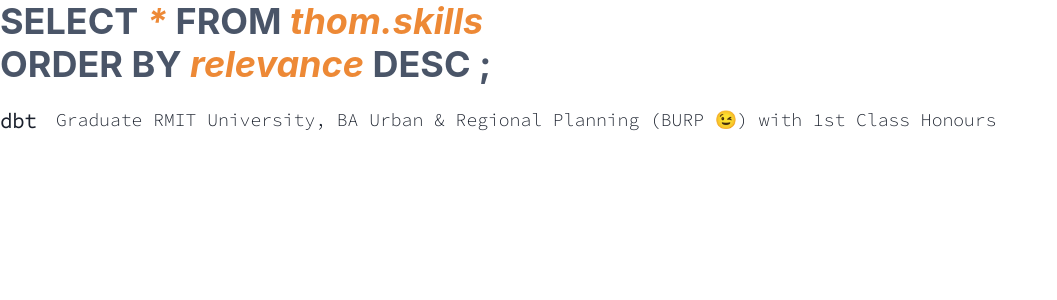
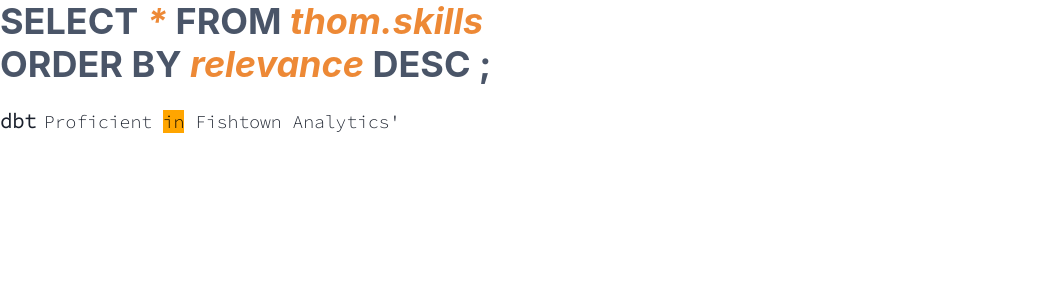
Before and after one commit to kryn3n/homepage, a Next.js app: page /components/skills in a window 1280 px wide. Shown: the top 300 px of the page, without its empty margins (0-1057 px from the left). Built offline with nearby package versions, Linux system fonts and the light colour scheme.

Commit message:
update favicon

```diff
--- a/pages/components/header.js
+++ b/pages/components/header.js
@@ -59,6 +59,7 @@
         <Text fontSize='lg' p={1.5}>
             Hi, my name is Thom! Welcome to my home on the internet.
             I&apos;m a data analyst with a passion for geospatial data
+            and Python automation.
         </Text>
       </Box>
       </>
--- a/pages/components/link.js
+++ b/pages/components/link.js
@@ -8,7 +8,7 @@
     return(
         <Link
             href={props.id === 'source code' ?
-            'https://www.github.com/krynens/homepage/'
+            'https://www.github.com/kryn3n/homepage/'
             : null}
             isExternal>
             <Text
--- a/pages/components/skills.js
+++ b/pages/components/skills.js
@@ -3,10 +3,27 @@
     HStack,
     Heading,
     Link,
-    Highlight
+    Highlight,
+    VStack
   } from '@chakra-ui/react'
 
 export default function Skills(){
+    function skill(name, description, highlight) {
+        return (
+            <HStack>
+                <Text fontSize='xl' fontWeight='black'>{name}</Text>
+                <Text fontSize='lg'>
+                    <Highlight
+                    query={highlight}
+                    styles={{ bgColor: 'orange' }}>
+                    {description}
+                    </Highlight>
+                </Text>
+            </HStack>
+        )
+    }
+
+
     return(
         <>
         <Heading color='gray.600'>
@@ -25,11 +42,38 @@
             ORDER BY relevance DESC ;
             </Highlight>
         </Heading>
+        <VStack alignItems='right' alignContent='right' position='absolute'>
+            {skill(name='dbt', 'Proficient in Fishtown Analytics\'', ['in'])}
+        </VStack>
+{/*
+        <HStack align='top' spacing='20px' mr={250} mb={5}>
+            <Text fontSize='xl' fontWeight='black'>dbt</Text>
+            <Text fontSize='lg'>Proficient in Fishtown Analytics&apos;
+                <Link href='https://www.getdbt.com/' isExternal>
+                <Highlight
+                    query={['data build tool (dbt)']}
+                    styles={{ bgColor: 'orange' }}
+                    > data build tool (dbt)
+                </Highlight>
+                </Link>
+                .
+            </Text>
+        </HStack>
 
         <HStack align='top' spacing='20px' mr={250} mb={5}>
-            <Text fontSize='xl' fontWeight='black'>dbt</Text>
-            <Text fontSize='lg'>Graduate RMIT University, BA Urban & Regional Planning (BURP 😉) with 1st Class Honours</Text>
-        </HStack>
+            <Text fontSize='xl' fontWeight='black'>Prefect</Text>
+            <Text fontSize='lg'>Proficient in
+                <Link href='https://www.prefect.io/' isExternal>
+                <Highlight
+                    query={['Prefect']}
+                    styles={{ bgColor: 'orange' }}
+                    > Prefect.
+                </Highlight>
+                </Link>
+                 Experience in large-scale transforms.
+            </Text>
+        </HStack> */}
+
         </>
     )
 }
```
Also changed, not shown: 1 other file (tests, documents, lock files or other folders).
